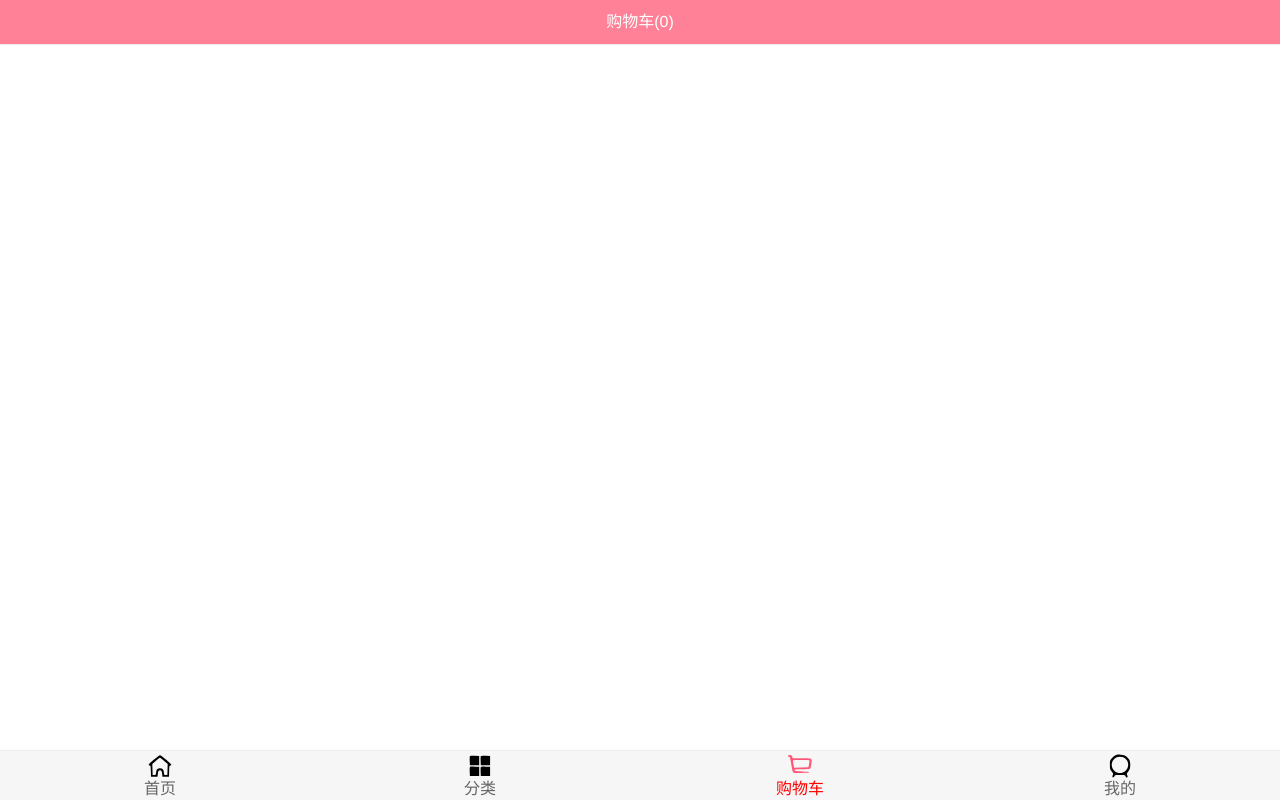
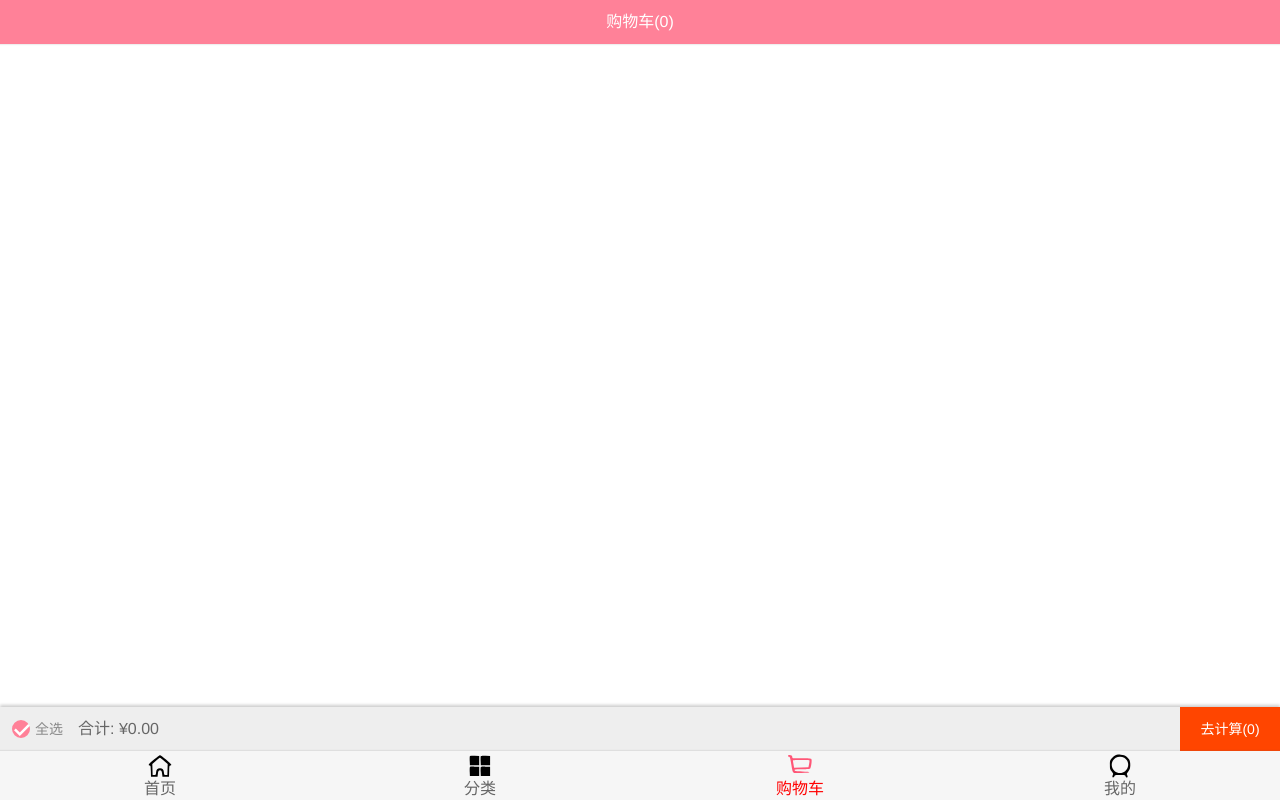
Before and after one commit to 18363008965/supermallresp, a Vue app: page /cart in a window 1280 px wide. Built offline with nearby package versions, Linux system fonts and the light colour scheme.

Commit message:
'购物车页面底部全选去计算组件的开发以及个人主页部分组件代码复制'

```diff
--- a/src/views/cart/Cart.vue
+++ b/src/views/cart/Cart.vue
@@ -2,12 +2,14 @@
    <div class="cart">
      <nav-bar class="nav-bar"><div slot="center">购物车({{cartLength}})</div></nav-bar>
      <cart-list :cart-list="cartList"/>
+     <cart-bottom-bar/>
    </div>
 </template>
 
 <script>
   import NavBar from "../../components/common/navbar/NavBar";
   import CartList from "./childComps/CartList";
+  import CartBottomBar from "./childComps/CartBottomBar";
 
   import {mapGetters} from 'vuex'
 
@@ -15,7 +17,8 @@
     name: "Cart",
     components: {
       NavBar,
-      CartList
+      CartList,
+      CartBottomBar
     },
     computed: {
       ...mapGetters([
--- /dev/null
+++ b/src/views/cart/childComps/CartBottomBar.vue
@@ -0,0 +1,97 @@
+<template>
+  <div class="bottom-menu">
+    <check-button class="select-all" @checkBtnClick="checkBtnClick" v-model="isSelectAll"></check-button>
+    <span>全选</span>
+    <span class="total-price">合计: ¥{{totalPrice}}</span>
+    <span class="buy-product">去计算({{buyLength}})</span>
+  </div>
+</template>
+
+<script>
+  import CheckButton from "./CheckButton";
+  import {mapGetters} from 'vuex';
+
+  export default {
+    name: "CartBottomBar",
+    components: {
+      CheckButton
+    },
+    computed: {
+      ...mapGetters([
+        'cartList',
+        'cartLength'
+      ]),
+      totalPrice() {
+        const cartList = this.cartList;
+        return cartList.filter(item => {
+          return item.checked
+        }).reduce((preValue, item) => {
+          return preValue + item.price * item.count;
+        }, 0).toFixed(2)
+      },
+      buyLength() {
+        return this.cartList.filter(item => item.checked).length;
+      },
+      isSelectAll() {
+        return this.cartList.find(item => item.checked === false) === undefined;
+      }
+    },
+    methods: {
+      checkBtnClick() {
+        //1.判断是否有未选中的商品
+        let isSelectAll = this.$store.getters.cartList.find(item => !item.checked);
+
+        //2.如果有为选中的商品，那么全都选中
+        if (isSelectAll) {
+          this.$store.state.cartList.forEach(item => {
+            item.checked = true;
+          });
+        } else {
+          this.$store.state.cartList.forEach(item => {
+            item.checked = false;
+          })
+        }
+      }
+    }
+  }
+</script>
+
+<style scoped>
+  .bottom-menu {
+    width: 100%;
+    height: 44px;
+    background-color: #eee;
+    position: fixed;
+    bottom: 49px;
+    left: 0;
+    box-shadow: 0 -2px 3px rgba(0, 0, 0, .2);
+    font-size: 14px;
+    color: #888;
+    line-height: 44px;
+    padding-left: 35px;
+    box-sizing: border-box;
+  }
+
+  .bottom-menu .select-all {
+    position: absolute;
+    line-height: 0;
+    left: 12px;
+    top: 13px;
+  }
+
+  .bottom-menu .total-price {
+    margin-left: 15px;
+    font-size: 16px;
+    color: #666;
+  }
+
+  .bottom-menu .buy-product {
+    background-color: orangered;
+    color: #fff;
+    width: 100px;
+    height: 44px;
+    text-align: center;
+    line-height: 44px;
+    float: right;
+  }
+</style>
--- a/src/views/profile/Profile.vue
+++ b/src/views/profile/Profile.vue
@@ -1,13 +1,51 @@
 <template>
-    <h2></h2>
+  <div id="profile">
+    <nav-bar class="nav-bar"><div slot="center">我的档案</div></nav-bar>
+    <user-info/>
+    <account-info/>
+    <normal-list-view :list-data="orderList"/>
+    <normal-list-view :list-data="serviceList"/>
+  </div>
 </template>
 
 <script>
-    export default {
-        name: "Profile"
+  import NavBar from "../../components/common/navbar/NavBar";
+
+  import UserInfo from './childComps/UserInfo'
+  import AccountInfo from './childComps/AccountInfo'
+  import NormalListView from './childComps/NormalListView'
+
+  export default {
+    name: "Profile",
+    components: {
+      NavBar,
+      UserInfo,
+      AccountInfo,
+      NormalListView
+    },
+    data() {
+      return {
+        orderList: [
+          {icon: 'message.svg', info: '我的消息'},
+          {icon: 'pointer.svg', info: '积分商城'},
+          {icon: 'vip.svg', info: '会员卡'},
+        ],
+        serviceList: [
+          {icon: 'cart.svg', info: '我的购物车'},
+          {icon: 'shopping.svg', info: '下载购物APP'},
+        ]
+      }
     }
+  }
 </script>
 
 <style scoped>
+  #profile {
+    background-color: #f2f2f2;
+  }
 
+  .nav-bar {
+    background-color: var(--color-tint);
+    color: #fff;
+  }
 </style>
--- /dev/null
+++ b/src/views/profile/childComps/AccountInfo.vue
@@ -0,0 +1,61 @@
+<template>
+  <div class="account">
+    <div class="account-item">
+      <div class="number">
+        <span class="balance">0.00</span>元
+      </div>
+      <div class="account-info">我的余额</div>
+    </div>
+    <div class="account-item">
+      <div class="number">
+        <span class="balance">0</span>个
+      </div>
+      <div class="account-info">我的优惠</div>
+    </div>
+    <div class="account-item">
+      <div class="number">
+        <span class="balance">0</span>分
+      </div>
+      <div class="account-info">我的积分</div>
+    </div>
+  </div>
+</template>
+
+<script>
+	export default {
+		name: "AccountInfo"
+	}
+</script>
+
+<style scoped>
+  .account {
+    display: flex;
+  }
+
+  .account-item {
+    width: 100%;
+    background-color: #fff;
+    margin-right: 1px;
+    text-align: center;
+  }
+
+  .account-item:last-of-type {
+    margin-right: 0;
+  }
+
+  .account-item {
+    color: #666;
+    font-size: 13px;
+    padding: 18px;
+  }
+
+  .account-item .balance {
+    font-size: 24px;
+    font-weight: 700;
+    color: #ff5f3e;
+  }
+
+  .account-info {
+    margin-top: 6px;
+  }
+</style>
--- /dev/null
+++ b/src/views/profile/childComps/NormalListView.vue
@@ -0,0 +1,66 @@
+<template>
+  <div class="normal-list">
+    <div v-for="(item, index) in listData" :key="index" class="item">
+        <span class="icon">
+          <img :src="iconURL(item)" alt="">
+        </span>
+      <div class="info">{{item.info}}</div>
+    </div>
+  </div>
+</template>
+
+<script>
+	export default {
+		name: "NormalListView",
+    props: {
+			listData: {
+				type: Array,
+        default() {
+					return []
+        }
+      }
+    },
+    methods: {
+			iconURL(item) {
+				return require('assets/img/profile/' + item.icon)
+      }
+    }
+	}
+</script>
+
+<style scoped>
+  .normal-list {
+    background-color: #fff;
+    font-size: 15px;
+    color: #333;
+    margin-top: 15px;
+  }
+
+  .normal-list .item {
+    height: 44px;
+    line-height: 44px;
+    position: relative;
+  }
+
+  .icon img {
+    width: 20px;
+    height: 20px;
+  }
+
+  .item .icon {
+    margin-top: 10px;
+    position: absolute;
+    left: 16px;
+    top: -7px;
+  }
+
+  .item .info {
+    margin-left: 40px;
+    border-bottom: 1px solid rgba(100, 100, 100, .1);
+    padding-left: 5px;
+  }
+
+  .item:last-of-type .info {
+    border-bottom: none;
+  }
+</style>
--- /dev/null
+++ b/src/views/profile/childComps/UserInfo.vue
@@ -0,0 +1,66 @@
+<template>
+  <div class="user-info">
+    <img class="avatar" src="~assets/img/profile/avatar.svg" alt="">
+    <div class="info">
+      <div class="login">登录/注册</div>
+      <div class="phone">
+        <img src="~assets/img/profile/phone.svg" alt="">
+        <span>暂无绑定手机号</span>
+      </div>
+    </div>
+    <div class="arrow">
+      <img src="~assets/img/common/arrow-left.svg" alt="">
+    </div>
+  </div>
+</template>
+
+<script>
+	export default {
+		name: "UserInfo"
+	}
+</script>
+
+<style scoped>
+  .user-info {
+    height: 85px;
+    background-color: var(--color-tint);
+    padding: 6px 15px;
+
+    display: flex;
+    color: #fff;
+  }
+
+  .user-info .avatar {
+    width: 70px;
+    height: 70px;
+  }
+
+  .info {
+    padding-left: 15px;
+    flex: 1;
+  }
+
+  .info .login {
+    margin-top: 15px;
+  }
+
+  .phone img {
+    width: 20px;
+    height: 30px;
+    vertical-align: middle;
+    margin-left: -5px;
+  }
+
+  .phone span {
+    font-size: 13px;
+  }
+
+  .arrow {
+    width: 20px;
+    line-height: 85px;
+  }
+
+  .arrow img {
+    width: 20px;
+  }
+</style>
```
